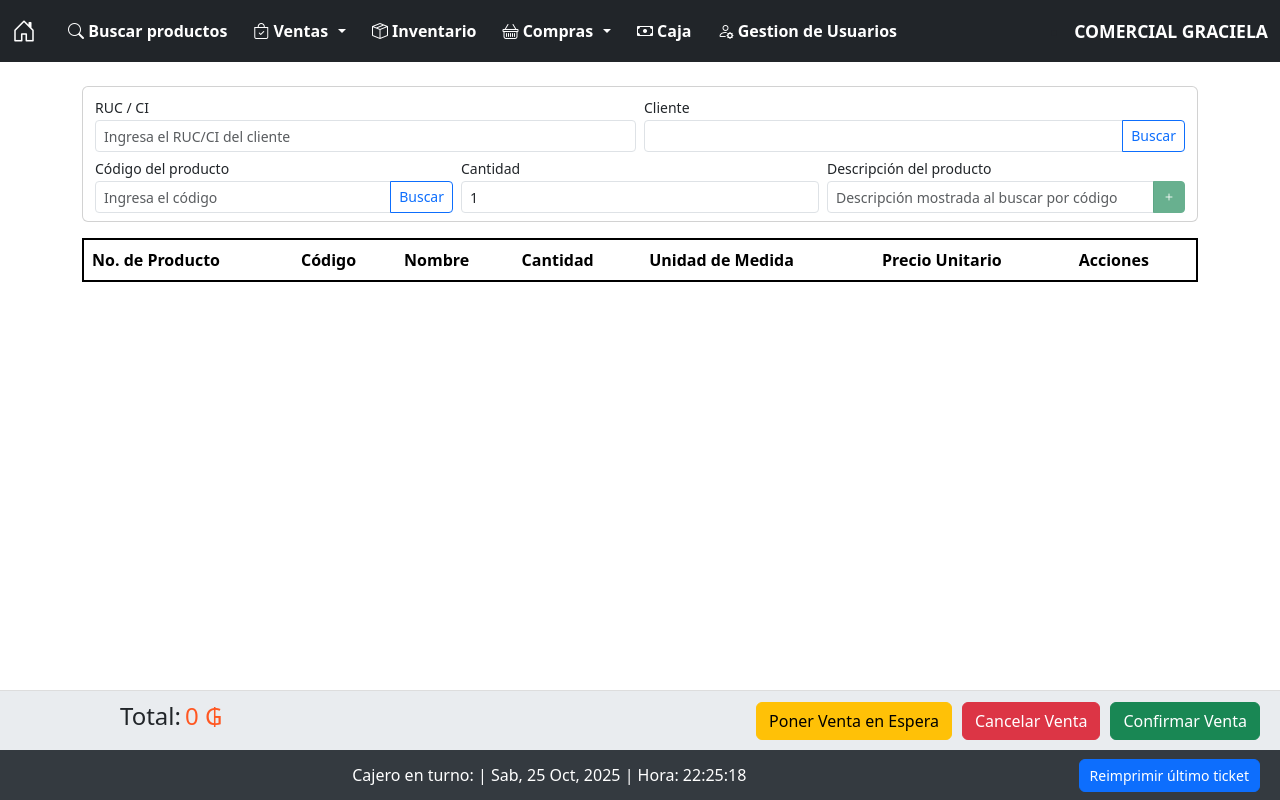
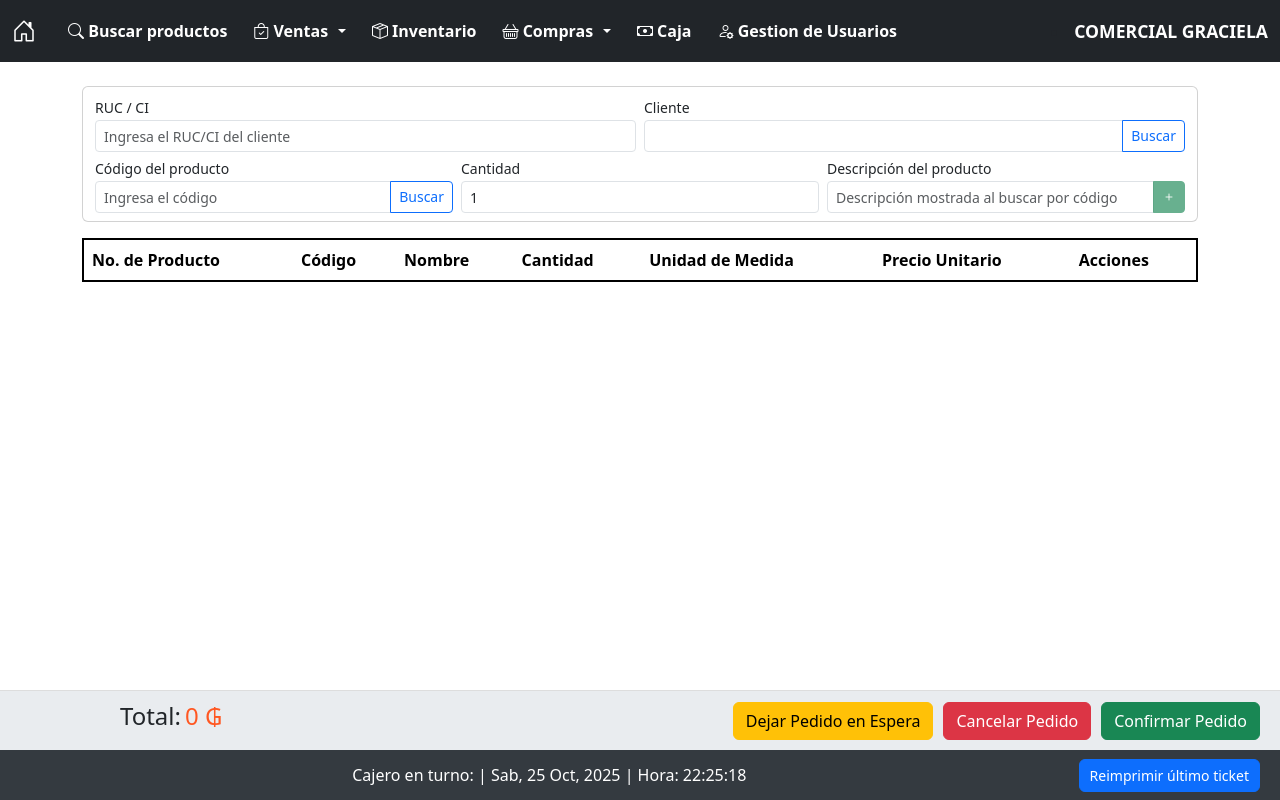
Before and after one commit to rodrigoWq/front-web-punto-de-venta, a Vue app: page /pantalla-inicio in a window 1280 px wide. Built offline with nearby package versions, Linux system fonts and the light colour scheme.

Commit message:
refactor button labels for clarity in order management

```diff
--- a/src/views/PantallaInicio.vue
+++ b/src/views/PantallaInicio.vue
@@ -159,12 +159,12 @@
       </h4>
       <!-- Reemplazo en la sección de Total y Acciones -->
       <div class="button-container">
-        <button v-if="!modoEdicion && !modoRetomar" type="button" class="btn btn-warning" @click="ponerVentaEnEspera">Poner Venta en Espera</button>
+        <button v-if="!modoEdicion && !modoRetomar" type="button" class="btn btn-warning" @click="ponerVentaEnEspera">Dejar Pedido en Espera</button>
         <button type="button" class="btn btn-danger" @click="cancelarVenta">
-          {{ modoEdicion ? 'Cancelar Edición' : (modoRetomar ? 'Cancelar' : 'Cancelar Venta') }}
+          {{ modoEdicion ? 'Cancelar Edición' : (modoRetomar ? 'Cancelar' : 'Cancelar Pedido') }}
         </button>
         <button type="button" class="btn btn-success" @click="confirmarVenta">
-          {{ modoEdicion ? 'Confirmar Edición' : (modoRetomar ? 'Completar Pedido' : 'Confirmar Venta') }}
+          {{ modoEdicion ? 'Confirmar Edición' : (modoRetomar ? 'Completar Pedido' : 'Confirmar Pedido') }}
         </button>
       </div>
 
```
